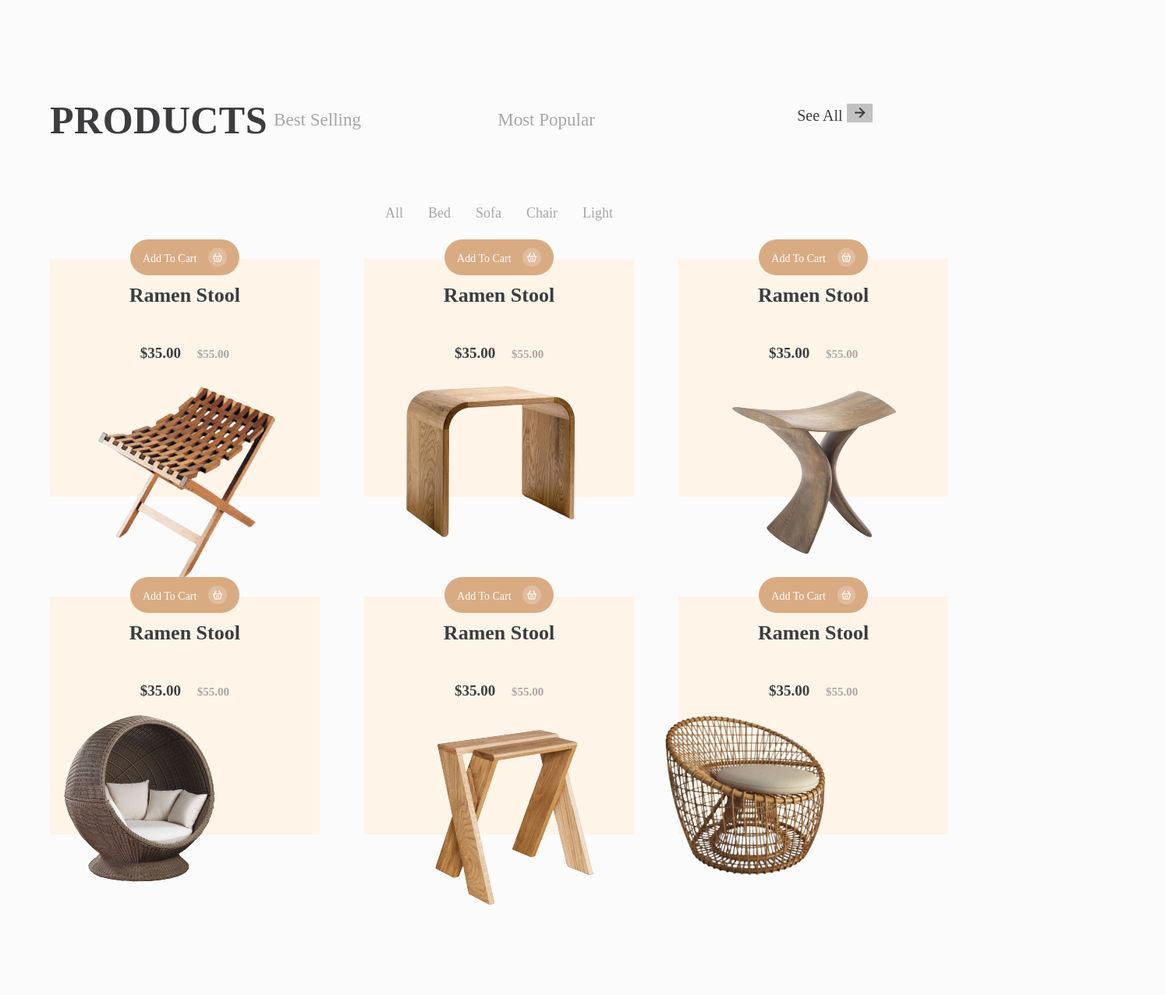
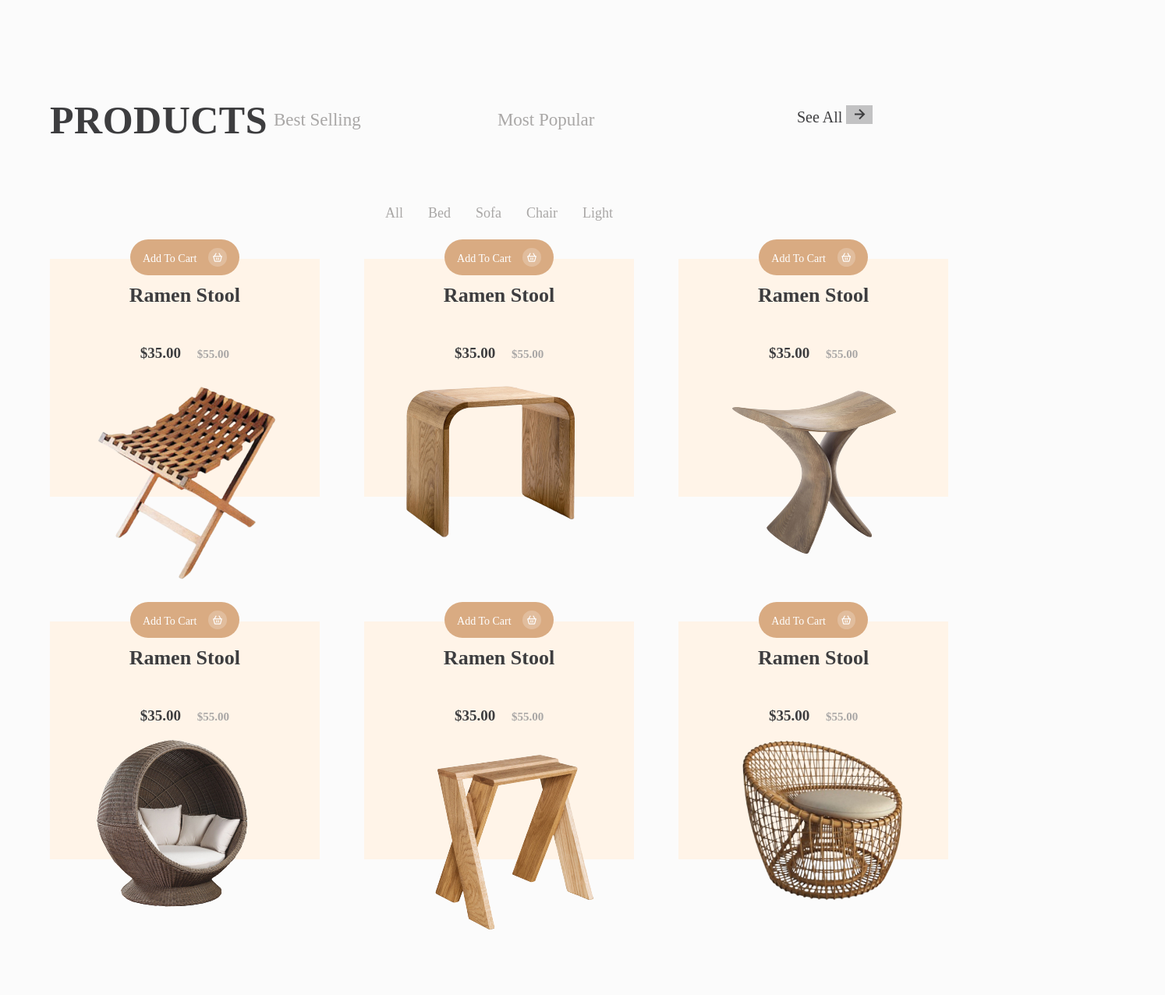
Before and after one commit to ennypitan/Ikojo, a plain HTML site: page index.html in a window 1280 px wide. Shown: the part 1533-2809 px from the top of the page at 78% size, 1494 px wide, since content can reach past the window. Drawn offline with nearby package versions, Linux system fonts and the light colour scheme; a web font is replaced by a local one.

Commit message:
css updated

```diff
--- a/style.css
+++ b/style.css
@@ -307,7 +307,7 @@ nav{
     line-height: normal;
     text-align: center;
     align-self: flex-start;
-    padding: .5rem;
+    padding: .6rem;
     cursor: pointer;
 }
 .see-all i{
@@ -354,7 +354,7 @@ nav{
     width: 30%;
     height: 305px;
     background-color: #FFF4E8;
-    margin-bottom: 8rem;
+    margin-bottom: 10rem;
     padding: 2rem;
     position: relative;
 
@@ -408,4 +408,12 @@ nav{
     top: -18%;
     left: 25%;
 }
+.product-card:nth-child(6) .product-image,
+.product-card:nth-child(4) .product-image{
+    left: 60%;
+}
+
+.product-card:nth-child(4) .product-image{
+    left: 40%;
+}
 /* ********************* End of Products Section************************************ */
```
